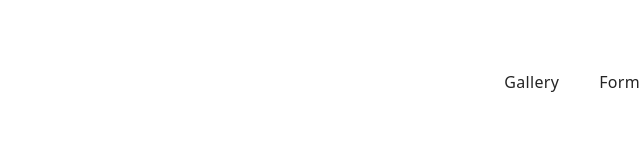
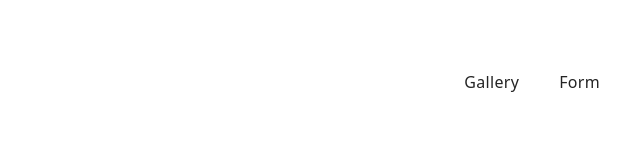
Before and after one commit to kormoshyulia/goit-advancedjs-hw-01, a website built with Vite: page src/index.html in a window 1280 px wide. Shown: the whole page, without its empty margins (640-1280 px from the left). Built offline with nearby package versions, Linux system fonts and the light colour scheme.

Commit message:
fix styles

```diff
--- a/src/css/base.css
+++ b/src/css/base.css
@@ -19,8 +19,6 @@
 body {
   display: flex;
   flex-direction: column;
-  min-width: 100vw;
-  min-height: 100vh;
   margin: 0;
 }
 
--- a/src/css/header.css
+++ b/src/css/header.css
@@ -15,6 +15,7 @@
   align-items: center;
   justify-content: flex-end;
   gap: 40px;
+  margin-right: 40px;
 }
 .nav-link {
   position: relative;
```
